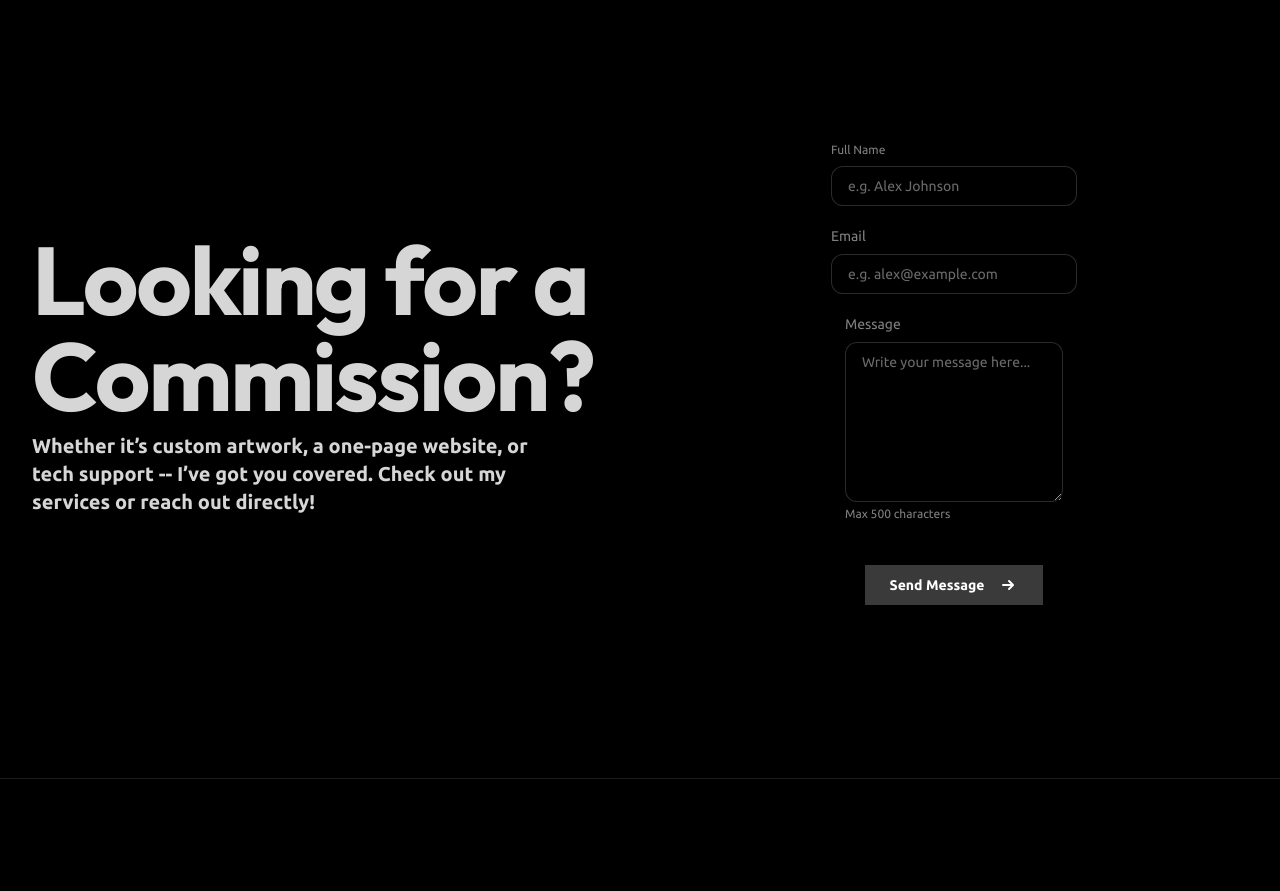
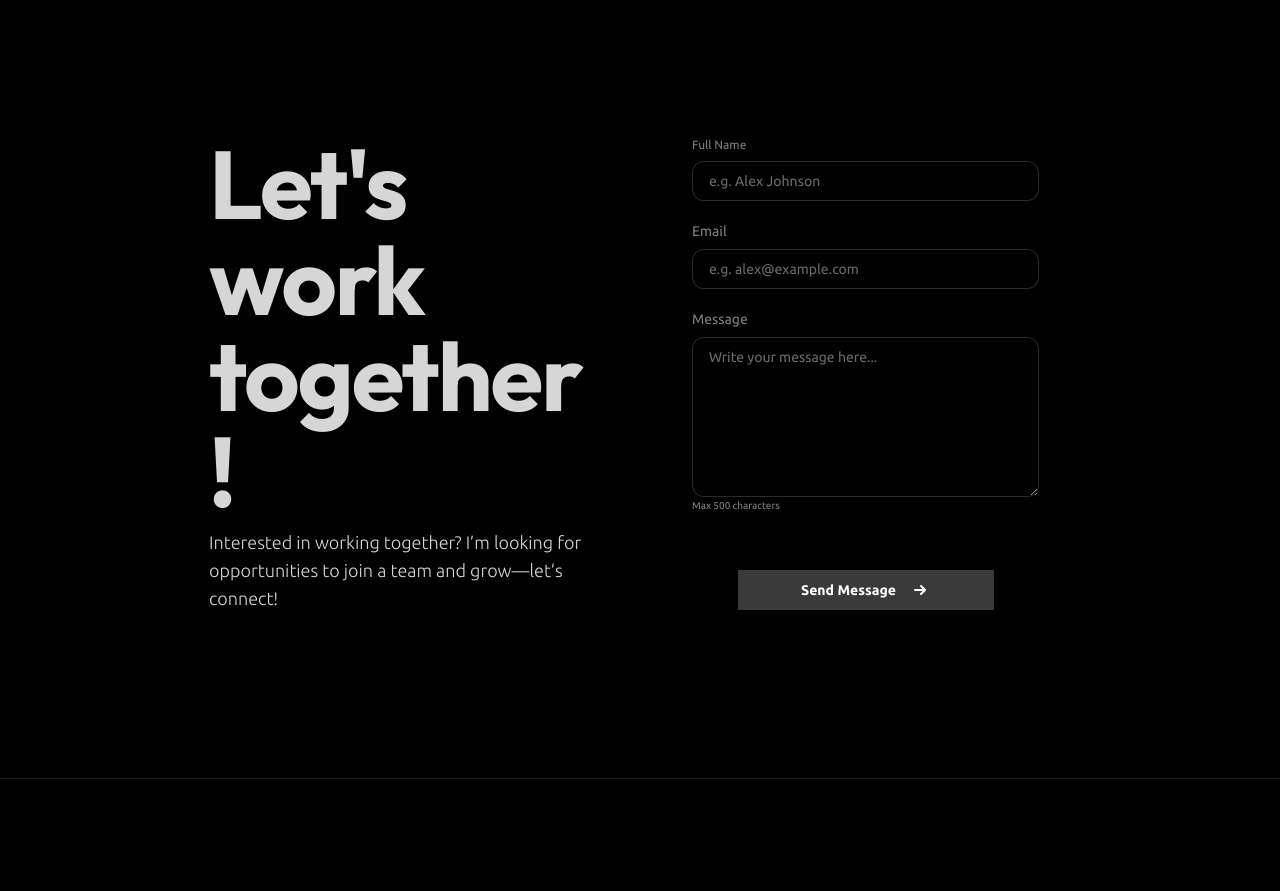
Before and after one commit to denverdelamasa/portfolio-v2, a Next.js app: page / in a window 1280 px wide. Shown: the part 3840-4731 px from the top of the page. Built offline with nearby package versions, Linux system fonts and the light colour scheme.

Commit message:
feat: Contact form UI finished

```diff
--- a/src/app/blog/page.tsx
+++ b/src/app/blog/page.tsx
@@ -1,8 +1,8 @@
 export default function Blog() {
   return (
-    <main className="p-6">
-      <h1 className="text-3xl font-bold">Blog site</h1>
-      <p className="mt-4 text-gray-600">
+    <main className="min-h-[100vh] flex flex-col items-center justify-center p-24">
+      <h1 className="text-8xl font-bold">Blog site</h1>
+      <p className="text-xl mt-4 text-gray-600">
         Coming soon! Edit <code>page.tsx</code> to change it.
       </p>
     </main>
--- a/src/app/commissions/page.tsx
+++ /dev/null
@@ -1,10 +0,0 @@
-export default function Commissions() {
-  return (
-    <main className="p-6">
-      <h1 className="text-3xl font-bold">Commissions</h1>
-      <p className="mt-4 text-gray-600">
-        This is the commissions page. Edit <code>page.tsx</code> to change it.
-      </p>
-    </main>
-  );
-}
--- a/src/components/homepage/Contact.tsx
+++ b/src/components/homepage/Contact.tsx
@@ -1,4 +1,6 @@
 import ContactForm from "./ContactForm";
+
+import Link from "next/link";
 
 export default function Contact() {
   return (
@@ -6,10 +8,11 @@ export default function Contact() {
       <div className="hero-content m-4 text-center flex flex-col md:flex-row gap-10">
         <div className="w-full md:w-1/2 text-left items-left justify-left align-middle">
           <h1 className="text-5xl lg:text-8xl font-bold mb-2">
-            Looking for a Commission?
+            Let's work <p className="hover:text-red-500 transition-colors duration-200 ease-in">together</p>!
           </h1>
-          <p className="text-sm lg:text-xl lg:max-w-lg font-semibold mb-2">
-            Whether it’s custom artwork, a one-page website, or tech support -- I’ve got you covered. Check out my services or reach out directly!          </p>
+          <p className="text-sm lg:text-lg lg:max-w-lg font-thin mb-2">
+            Interested in working together? I’m looking for opportunities to join a team and grow—let’s connect!
+          </p>
         </div>
         <div className="w-1/2 items-center justify-center align-middle">
           <ContactForm />
--- a/src/components/homepage/ContactForm.tsx
+++ b/src/components/homepage/ContactForm.tsx
@@ -4,7 +4,7 @@ export default function ContactForm() {
       <div className="card backdrop-blur-xs shadow-lg rounded-2xl overflow-hidden p-8 hover:scale-105 hover:bg-base-100 transition-all duration-200 ease-in-out">
           <form className="flex flex-col gap-5 m-auto w-full items-center align-middle justify-center">
 
-            <div className="form-control flex flex-col">
+            <div className="form-control flex flex-col w-full">
               <label className="label pb-2" htmlFor="name">
                 <span className="label-text text-xs">Full Name</span>
               </label>
@@ -12,12 +12,12 @@ export default function ContactForm() {
                 id="name"
                 type="text"
                 placeholder="e.g. Alex Johnson"
-                className="input input-bordered transition duration-200 py-3 px-4 rounded-xl"
+                className="input input-bordered transition duration-200 py-3 px-4 rounded-xl w-full"
                 required
               />
             </div>
 
-            <div className="form-control flex flex-col">
+            <div className="form-control flex flex-col w-full">
               <label className="label pb-2" htmlFor="email">
                 <span className="label-text text-sm">Email</span>
               </label>
@@ -25,30 +25,30 @@ export default function ContactForm() {
                 id="email"
                 type="email"
                 placeholder="e.g. alex@example.com"
-                className="input input-bordered transition duration-200 py-3 px-4 rounded-xl bg-base-100"
+                className="input input-bordered transition duration-200 py-3 px-4 rounded-xl w-full"
                 required
               />
             </div>
 
-            <div className="form-control flex flex-col">
+            <div className="form-control flex flex-col w-full">
               <label className="label pb-2" htmlFor="message">
                 <span className="label-text text-sm">Message</span>
               </label>
               <textarea
                 id="message"
-                className="textarea textarea-bordered transition duration-200 py-3 px-4 rounded-xl min-h-40"
+                className="textarea textarea-bordered transition duration-200 py-3 px-4 rounded-xl w-full min-h-40"
                 placeholder="Write your message here..."
                 required
               />
               <label className="label pt-1">
-                <span className="label-text-alt text-xs">Max 500 characters</span>
+                <span className="label-text-alt text-[10px]">Max 500 characters</span>
               </label>
             </div>
 
-            <div className="form-control">
+            <div className="form-control w-full mt-4">
               <button
                 type="submit"
-                className="btn btn-primary py-3 px-6 rounded-xl shadow-md hover:shadow-lg transition-all duration-300 transform hover:-translate-y-0.5"
+                className="btn btn-primary btn-wide py-3 px-6 rounded-xl shadow-md hover:shadow-lg transition-all duration-300 transform hover:-translate-y-0.5"
               >
                 Send Message
                 <svg xmlns="http://www.w3.org/2000/svg" className="h-5 w-5 ml-2" viewBox="0 0 20 20" fill="currentColor">
```
